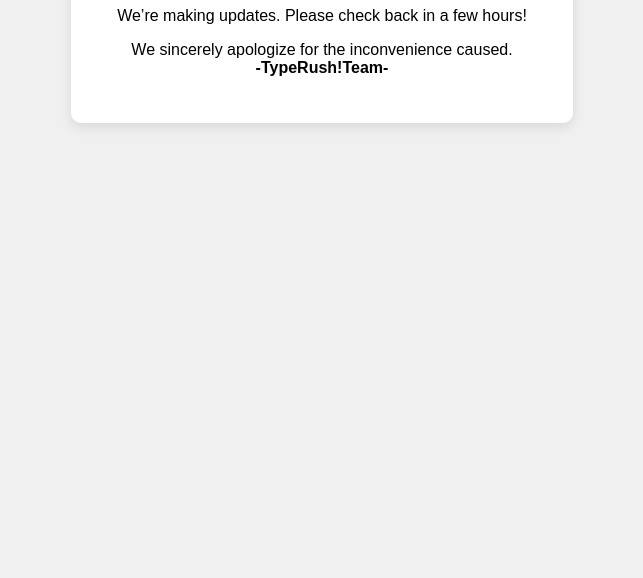
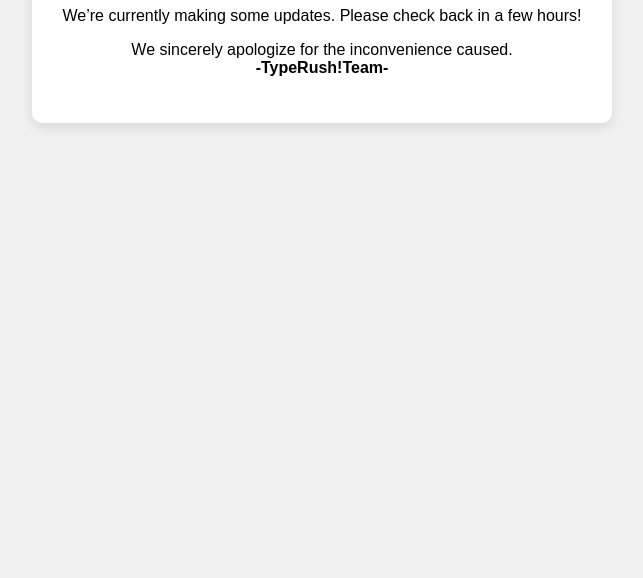
Before and after one commit to YohaaHiruu/TypeRush-BotStatus, a plain HTML site: page index.html in a window 1280 px wide. Shown: the part 222-800 px from the top of the page, without its empty margins (318-961 px from the left). Drawn offline with Linux system fonts and the light colour scheme.

Commit message:
Update index.html

```diff
--- a/index.html
+++ b/index.html
@@ -42,7 +42,7 @@
     <div class="header">TypeRush!</div>
     <div class="content">
       <h1>🤖 Bot Is Under Maintenance</h1>
-      <p>We’re making updates. Please check back in a few hours!</p>
+      <p>We’re currently making some updates. Please check back in a few hours!</p>
       <p>We sincerely apologize for the inconvenience caused.<br />
       <strong>-TypeRush!Team-</strong><br />
       </p>
```
